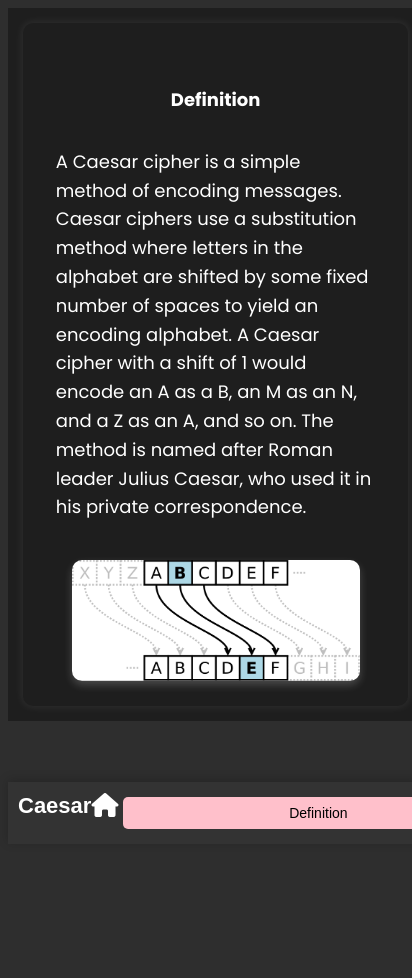
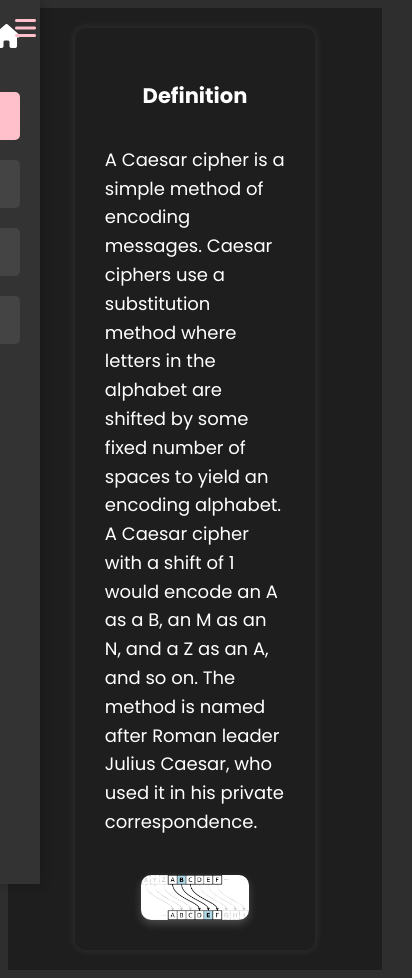
Before and after one commit to Malakdj/Cipher-website, a website: page pages/caesar.html in a window 390 px wide. Shown: the whole page, 412 px wide, since content can reach past the window. Before the commit the page ends 844 px from the top, so only its background shows below. Drawn offline with Linux system fonts and the light colour scheme.

Commit message:
Added mobile-responsive styles and updated server configuration

```diff
--- a/pages/caesar.html
+++ b/pages/caesar.html
@@ -28,6 +28,13 @@
         <button onclick="showSlide('cryptage')">Encryption</button>
         <button onclick="showSlide('decryptage')">Decryption</button>
     </div>
+
+    <!-- Mobile Menu Button (add near top of body) -->
+    <div class="mobile-menu-btn" onclick="toggleSidebar()">
+        <i class="fas fa-bars"></i>
+    </div>
+    <div class="sidebar-overlay" onclick="toggleSidebar()"></div>
+
 
     <!-- Content Area -->
     <div class="content">
--- a/pages/css/ind.css
+++ b/pages/css/ind.css
@@ -97,121 +97,61 @@
 
 
 
-/* ====================================
-   Mobile Responsive Additions
-   (Add to the end of your CSS file)
-   ==================================== */
-
-/* 1. Base Mobile Styles */
-@media screen and (max-width: 767px) {
-    body {
-        padding: 10px;
-        text-align: left;
-        /* Better for mobile reading */
+/* Mobile Sidebar Styles */
+@media (max-width: 768px) {
+    .sidebar {
+        position: fixed;
+        left: -250px;
+        top: 0;
+        height: 100vh;
+        width: 250px;
+        transition: all 0.3s ease;
+        z-index: 1000;
+        overflow-y: auto;
     }
 
-    /* Navbar Stacking */
-    .navbar {
-        flex-direction: column;
-        align-items: stretch;
-        padding: 10px 5px;
+    .sidebar.active {
+        left: 0;
+        box-shadow: 5px 0 15px rgba(0, 0, 0, 0.3);
     }
 
-    .navbar h1 {
-        margin: 0 0 10px 0;
-        text-align: center;
-        font-size: 20px;
+    .mobile-menu-btn {
+        display: block;
+        position: fixed;
+        top: 15px;
+        left: 15px;
+        font-size: 24px;
+        color: pink;
+        z-index: 1100;
+        cursor: pointer;
     }
 
-    /* Search Bar Adjustments */
-    .search-bar {
-        flex-direction: column;
-        margin: 0;
+    .content {
+        margin-left: 0;
+        width: 100%;
     }
 
-    .search-bar input {
-        width: 100% !important;
-        margin: 5px 0 !important;
-        padding: 12px !important;
+    /* Overlay when sidebar is open */
+    .sidebar-overlay {
+        display: none;
+        position: fixed;
+        top: 0;
+        left: 0;
+        right: 0;
+        bottom: 0;
+        background: rgba(0, 0, 0, 0.5);
+        z-index: 900;
     }
 
-    .search-bar button {
-        width: 100%;
-        margin: 5px 0 !important;
-    }
-
-    /* Form Elements */
-    textarea,
-    input,
-    select {
-        width: 95% !important;
-        margin: 8px 0 !important;
-        padding: 12px !important;
-        font-size: 16px;
-        /* Prevent iOS zoom */
-    }
-
-    button {
-        width: 100%;
-        padding: 12px !important;
-    }
-
-    /* Code Blocks */
-    pre {
-        overflow-x: auto;
-        -webkit-overflow-scrolling: touch;
-        font-size: 14px;
-        padding: 8px;
-    }
-
-    /* Spacing Adjustments */
-    .container {
-        padding: 10px;
+    .sidebar.active+.sidebar-overlay {
+        display: block;
     }
 }
 
-/* 2. Small Mobile Devices (<= 400px) */
-@media screen and (max-width: 400px) {
-    .navbar h1 {
-        font-size: 18px;
-    }
+@media (min-width: 769px) {
 
-    .search-bar input {
-        font-size: 14px;
-    }
-
-    button {
-        padding: 10px !important;
+    .mobile-menu-btn,
+    .sidebar-overlay {
+        display: none !important;
     }
 }
-
-/* 3. Tablet Styles (768px - 1024px) */
-@media screen and (min-width: 768px) and (max-width: 1024px) {
-    .search-bar input {
-        width: 180px !important;
-    }
-
-    textarea,
-    input,
-    select {
-        width: 70% !important;
-    }
-}
-
-/* 4. Touch Optimization */
-@media (pointer: coarse) {
-
-    button,
-    .search-bar button,
-    .sidebar button {
-        min-height: 44px;
-        /* Apple's recommended tap target */
-        min-width: 44px;
-    }
-
-    input,
-    select,
-    textarea {
-        min-height: 44px;
-    }
-}
--- a/pages/css/style.css
+++ b/pages/css/style.css
@@ -226,149 +226,61 @@
 
 
 
-/* =============================================
-   Mobile Responsive Styles (Add at the end)
-   ============================================= */
-
-/* 1. Base Mobile Styles (applies to all screens) */
-@media screen and (max-width: 767px) {
-    body {
-        display: block;
-        /* Stack elements vertically */
-        font-size: 16px;
-        /* Better readability */
+/* Mobile Sidebar Styles */
+@media (max-width: 768px) {
+    .sidebar {
+        position: fixed;
+        left: -250px;
+        top: 0;
+        height: 100vh;
+        width: 250px;
+        transition: all 0.3s ease;
+        z-index: 1000;
+        overflow-y: auto;
     }
 
-    .sidebar {
-        width: 100%;
-        height: auto;
-        padding: 10px;
-        position: fixed;
-        bottom: 0;
-        top: auto;
-        z-index: 1000;
-        box-shadow: 0 -2px 10px rgba(0, 0, 0, 0.2);
-        display: flex;
-        overflow-x: auto;
+    .sidebar.active {
+        left: 0;
+        box-shadow: 5px 0 15px rgba(0, 0, 0, 0.3);
     }
 
-    .sidebar button {
-        padding: 12px;
-        margin: 5px;
-        white-space: nowrap;
-        flex-shrink: 0;
+    .mobile-menu-btn {
+        display: block;
+        position: fixed;
+        top: 15px;
+        left: 15px;
+        font-size: 24px;
+        color: pink;
+        z-index: 1100;
+        cursor: pointer;
     }
 
     .content {
-        width: 100%;
-        padding: 15px;
-        margin-bottom: 70px;
-        /* Space for bottom sidebar */
-    }
-
-    .container {
-        width: 95%;
-        padding: 15px;
-    }
-
-    .centered-content {
-        height: auto;
-        margin-top: 20px;
-        padding: 10px;
-    }
-
-    .definition-image {
-        width: 90%;
-    }
-
-    /* 2. Form Elements */
-    textarea,
-    input,
-    select {
-        width: 100%;
-        padding: 12px;
-        font-size: 16px;
-        /* Prevent iOS zoom */
-    }
-
-    button {
-        padding: 12px;
+        margin-left: 0;
         width: 100%;
     }
 
-    /* 3. Tables */
-    table {
-        width: 100%;
-        display: block;
-        overflow-x: auto;
+    /* Overlay when sidebar is open */
+    .sidebar-overlay {
+        display: none;
+        position: fixed;
+        top: 0;
+        left: 0;
+        right: 0;
+        bottom: 0;
+        background: rgba(0, 0, 0, 0.5);
+        z-index: 900;
     }
 
-    /* 4. Code Blocks */
-    pre {
-        overflow-x: auto;
-        -webkit-overflow-scrolling: touch;
-        height: auto;
-        max-height: 200px;
-        font-size: 14px;
-    }
-
-    /* 5. Hide/Show Elements */
-    .logo-container {
-        margin-bottom: 15px;
-    }
-
-    /* 6. Navigation Toggle (optional) */
-    .mobile-menu-toggle {
+    .sidebar.active+.sidebar-overlay {
         display: block;
     }
 }
 
-/* 2. Tablet Styles (768px - 1023px) */
-@media screen and (min-width: 768px) and (max-width: 1023px) {
-    .sidebar {
-        width: 180px;
-    }
+@media (min-width: 769px) {
 
-    .content {
-        width: calc(100% - 200px);
-    }
-
-    .container {
-        width: 90%;
-    }
-
-    textarea,
-    input,
-    select {
-        width: 90%;
+    .mobile-menu-btn,
+    .sidebar-overlay {
+        display: none !important;
     }
 }
-
-/* 3. Small Mobile Devices (<= 400px) */
-@media screen and (max-width: 400px) {
-    .sidebar button {
-        padding: 8px 10px;
-        font-size: 14px;
-    }
-
-    h2 {
-        font-size: 22px;
-    }
-
-    h3,
-    h4 {
-        font-size: 18px;
-    }
-}
-
-/* 4. Orientation-specific */
-@media screen and (max-width: 767px) and (orientation: landscape) {
-    .sidebar {
-        position: static;
-        flex-wrap: wrap;
-    }
-
-    .content {
-        margin-bottom: 0;
-    }
-}
```
Also changed, not shown: pages/index.html (+9 -0 lines).
